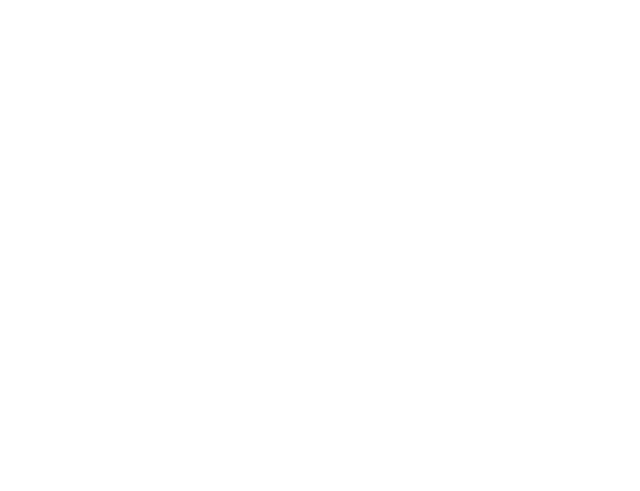
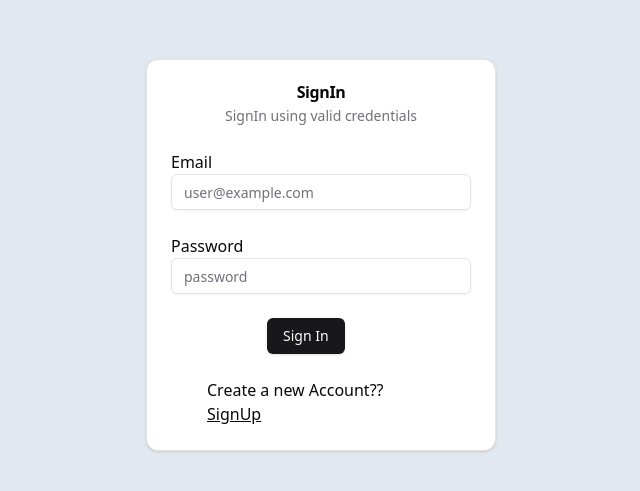
Before and after one commit to Mehra-Jatin/User_Assignment, a React (Vite) app in the folder frontend/: page /signin in a window 1280 px wide. Before the commit this address had no page. Shown: the part 145-636 px from the top of the page, without its empty margins (319-959 px from the left). Built offline with nearby package versions, Linux system fonts and the light colour scheme.

Commit message:
Add:- SignIn page

```diff
--- a/frontend/src/App.jsx
+++ b/frontend/src/App.jsx
@@ -2,12 +2,14 @@ import { Button } from "@/components/ui/button"
 import React from "react"
 import {BrowserRouter as Router ,Route,Routes,Navigate} from 'react-router-dom'
 import SignUp from "./pages/SignUp"
+import SignIn from "./pages/SignIn"
 function App() {
   return (
     <>
       <Router>
         <Routes>
           <Route path="/signup" element={<SignUp/>}/>
+          <Route path="/signin" element={<SignIn/>}/>
         </Routes>
       </Router>
     </>
--- a/frontend/src/pages/SignIn.jsx
+++ b/frontend/src/pages/SignIn.jsx
@@ -1,9 +1,45 @@
-import React from 'react'
-import { Link } from 'react-router-dom'
+import { Button } from "@/components/ui/button";
+import React, { useState } from "react";
+import { Link } from "react-router-dom";
+import {
+  Card,
+  CardContent,
+  CardDescription,
+  CardFooter,
+  CardHeader,
+  CardTitle,
+} from "@/components/ui/card";
+import { Input } from "@/components/ui/input"
+
 function SignIn() {
+    const [email, setEmail] = useState("");
+    const [password, setPassword] = useState("");
+
+    const handleclick=()=>{
+
+    }
   return (
-    <div>
-
+    <div className="w-full h-screen flex items-center justify-center bg-slate-200">
+      <Card className="w-[350px] h-auto">
+        <CardHeader className="justify-center items-center">
+          <CardTitle >SignIn</CardTitle>
+          <CardDescription>SignIn using valid credentials</CardDescription>
+        </CardHeader>
+        <CardContent>
+            <p>Email</p>
+            <Input type="email" placeholder="user@example.com" onChange={e=>setEmail(e.target.value)}></Input>
+        </CardContent>
+        <CardContent>
+            <p>Password</p>
+            <Input  type="password" placeholder="password" onChange={e=>setPassword(e.target.value)}></Input>
+        </CardContent>
+        <CardContent >
+            <Button className="mx-24">Sign In</Button>
+        </CardContent>
+        <CardFooter>
+           <p className="px-9">Create a new Account?? <Link to={"/signup"} className="underline cursor-pointer">SignUp</Link></p>
+        </CardFooter>
+      </Card>
     </div>
   )
 }
```
